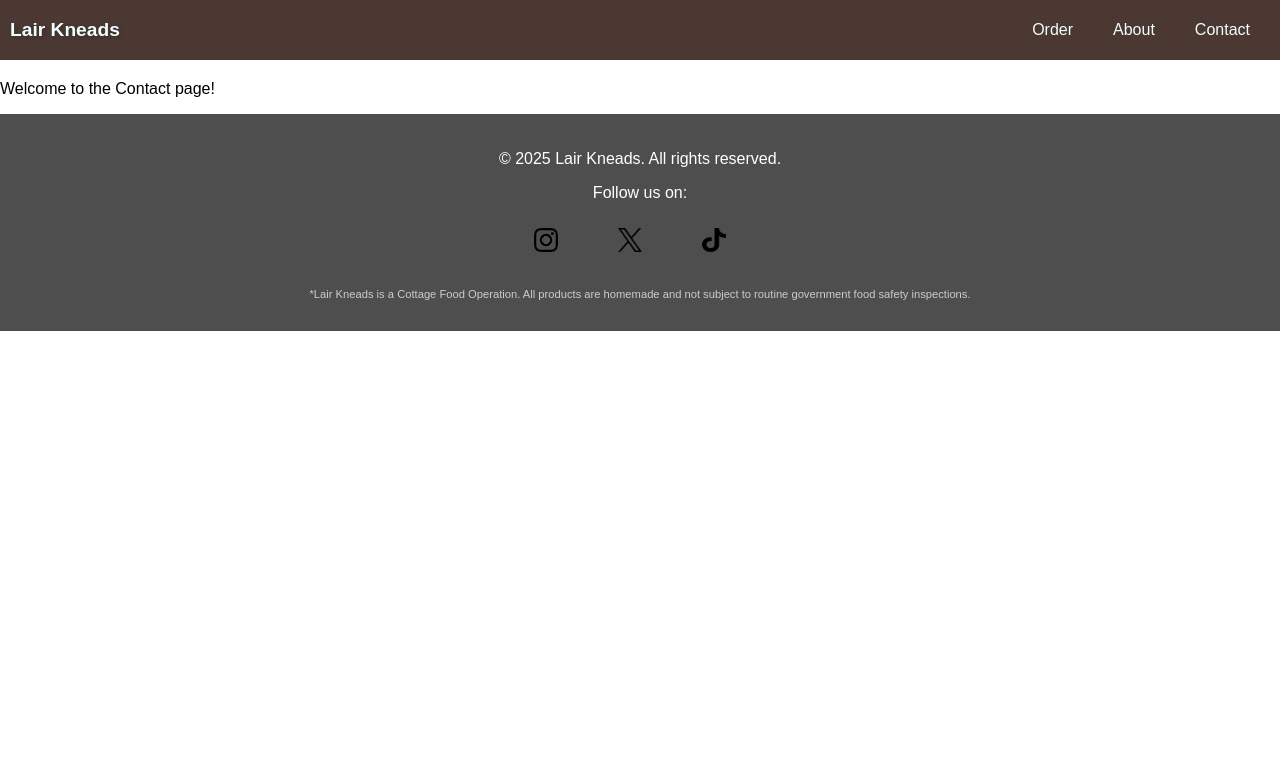
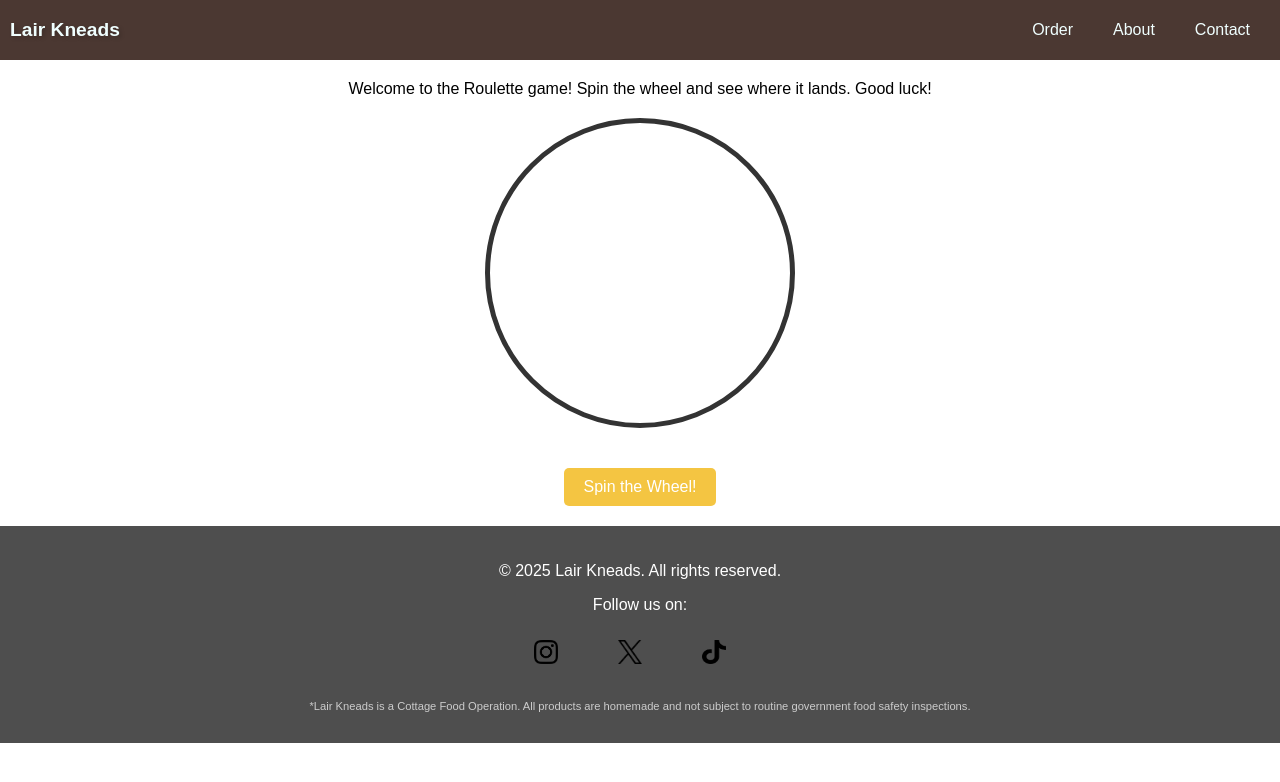
Before and after one commit to NomadRiding/LairKneads, a React (Vite) app: page /Contact in a window 1280 px wide. Shown: the top 782 px of the page. Built offline with nearby package versions, Linux system fonts and the light colour scheme.

Commit message:
Create a Roulette

```diff
--- a/src/components/Contact.jsx
+++ b/src/components/Contact.jsx
@@ -1,11 +1,11 @@
 import React from "react"
 import Layout from "./Layout"
+import Roulette from "./Roulette"
 
 function Contact() {
   return (
     <Layout>
-      <h1>Contact Page</h1>
-      <p>Welcome to the Contact page!</p>
+      <Roulette />
     </Layout>
   )
 }
--- a/src/components/Review.css
+++ b/src/components/Review.css
@@ -48,12 +48,13 @@
   gap: 5px; /* Space between stars */
 }
 
-.checked {
-  color: #f4c542; /* Golden color for checked stars */
+.fa-star {
+  font-size: 1.2em;
+  color: #ccc; /* Default color for unchecked stars */
 }
 
-.unchecked {
-  color: #000000; /* Gray color for unchecked stars */
+.fa-star.checked {
+  color: #f4c542; /* Golden color for checked stars */
 }
 
 .reviewSquare {
--- a/src/components/Review.jsx
+++ b/src/components/Review.jsx
@@ -51,11 +51,14 @@ function Review() {
             <div className="profile-details">
               <h2 className="profile-name">{currentReview.name}</h2>
               <div className="starRating">
-                <span className="fa fa-star checked"></span>
-                <span className="fa fa-star checked"></span>
-                <span className="fa fa-star checked"></span>
-                <span className="fa fa-star checked"></span>
-                <span className="fa fa-star checked"></span>
+                {[...Array(5)].map((_, index) => (
+                  <span
+                    key={index}
+                    className={`fa fa-star ${
+                      index < currentReview.rating ? "checked" : ""
+                    }`}
+                  ></span>
+                ))}
               </div>
             </div>
           </div>
--- /dev/null
+++ b/src/components/Roulette.css
@@ -0,0 +1,61 @@
+.roulette-container {
+  text-align: center;
+  margin: 20px;
+}
+
+.roulette-wheel {
+  position: relative;
+  width: 300px;
+  height: 300px;
+  border: 5px solid #333;
+  border-radius: 50%;
+  margin: 20px auto;
+  overflow: hidden;
+}
+
+.wheel {
+  position: absolute;
+  width: 100%;
+  height: 100%;
+  transform-origin: center;
+  transition: transform ease-out;
+}
+
+.result {
+  position: absolute;
+  width: 100%;
+  height: 100%;
+  display: flex;
+  justify-content: center;
+  align-items: center;
+  font-size: 24px;
+  color: #fff;
+  background-color: rgba(0, 0, 0, 0.5);
+}
+
+.number {
+  position: absolute;
+  width: 50px;
+  height: 50px;
+  text-align: center;
+  line-height: 50px;
+  border-radius: 50%;
+  background-color: #f4d35e;
+  color: #333;
+  font-weight: bold;
+}
+
+.spin-button {
+  padding: 10px 20px;
+  font-size: 16px;
+  background-color: #f4c542;
+  color: #fff;
+  border: none;
+  border-radius: 5px;
+  cursor: pointer;
+  transition: background-color 0.3s ease;
+}
+
+.spin-button:hover {
+  background-color: #e5b937;
+}
--- /dev/null
+++ b/src/components/Roulette.jsx
@@ -0,0 +1,94 @@
+import React from "react"
+import "./Roulette.css" // Import the CSS file for styling
+
+function Roulette() {
+  const [spinResult, setSpinResult] = React.useState(null)
+  const [isSpinning, setIsSpinning] = React.useState(false)
+  const [spinAngle, setSpinAngle] = React.useState(0)
+
+  const names = [
+    "Zero",
+    "Tony",
+    "Jason",
+    "Alice",
+    "Bob",
+    "Charlie",
+    "Diana",
+    "Eve",
+    "Frank",
+    "Grace",
+    "Hank",
+    "Ivy",
+    "Jack",
+    "Karen",
+    "Leo",
+    "Mona",
+    "Nina",
+    "Oscar",
+    "Paul",
+    "Quinn",
+    "Rachel",
+    "Steve",
+    "Tina",
+    "Uma",
+    "Victor",
+    "Wendy",
+    "Xander",
+    "Yara",
+    "Zane",
+    "Amy",
+    "Brian",
+    "Cathy",
+    "David",
+    "Ella",
+    "Fiona",
+  ]
+
+  const handleSpin = () => {
+    if (isSpinning) return // Prevent multiple spins at the same time
+
+    setIsSpinning(true)
+
+    // Randomize spin angle
+    const randomSpin = Math.floor(Math.random() * 360) + 720 // At least 2 full rotations
+    setSpinAngle((prevAngle) => prevAngle + randomSpin)
+
+    // Determine the result after the spin
+    setTimeout(() => {
+      const resultIndex = Math.floor(
+        ((spinAngle + randomSpin) % 360) / (360 / names.length)
+      )
+      setSpinResult(names[resultIndex])
+      setIsSpinning(false)
+    }, 3000) // Spin duration in milliseconds
+  }
+
+  return (
+    <div className="roulette-container">
+      <h1>Roulette</h1>
+      <p className="Roulette-Details">
+        Welcome to the Roulette game! Spin the wheel and see where it lands.
+        Good luck!
+      </p>
+      <div className="roulette-wheel">
+        <div className="wheel" style={{ transform: `rotate(${spinAngle}deg)` }}>
+          {names.map((name, index) => (
+            <div key={index} className={`number number-${index}`}>
+              {name}
+            </div>
+          ))}
+        </div>
+        {spinResult && <div className="result">{`Result: ${spinResult}`}</div>}
+      </div>
+      <button
+        className="spin-button"
+        onClick={handleSpin}
+        disabled={isSpinning}
+      >
+        Spin the Wheel!
+      </button>
+    </div>
+  )
+}
+
+export default Roulette
```
